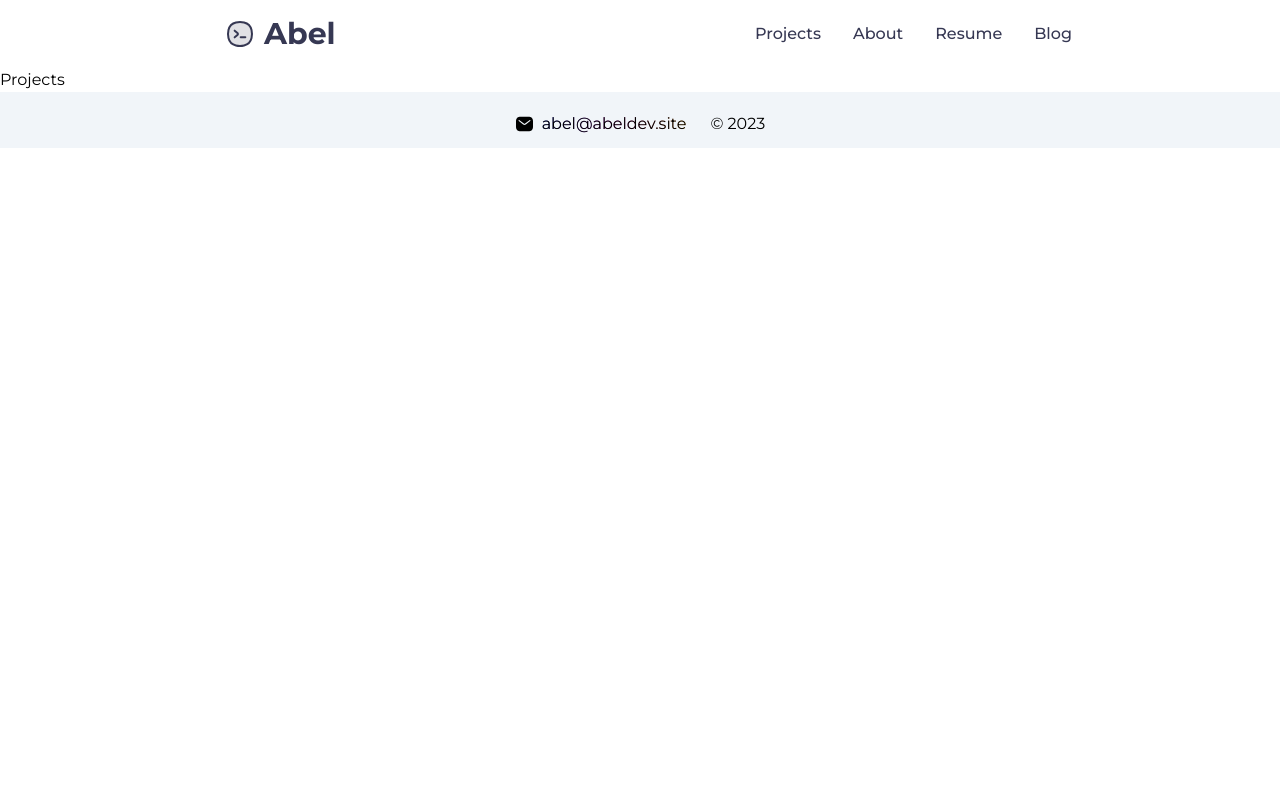
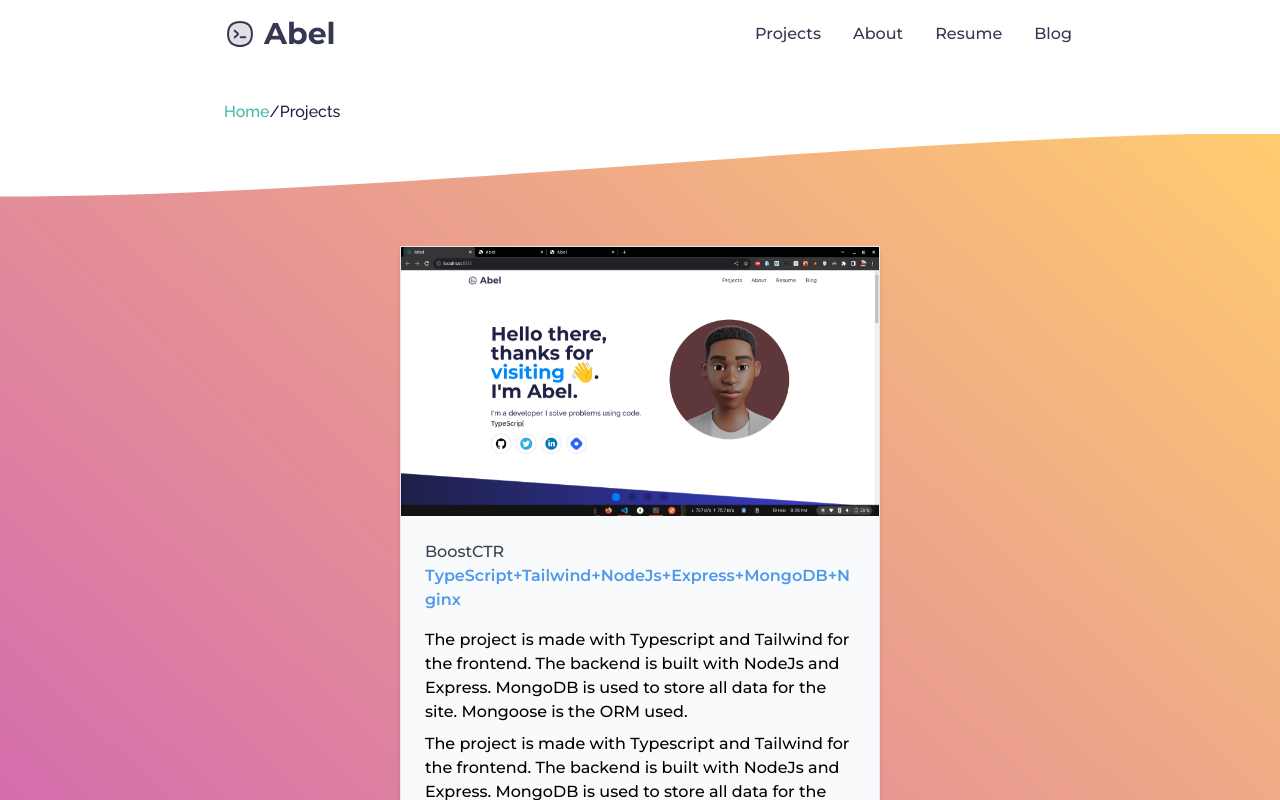
Before and after one commit to Codedwells/portfolio, a React (Vite) app: page /projects in a window 1280 px wide. Shown: the top 800 px of the page. Built offline with nearby package versions, Linux system fonts and the light colour scheme.

Commit message:
📦 NEW: projects page

```diff
--- a/package.json
+++ b/package.json
@@ -13,7 +13,8 @@
     "react": "^18.2.0",
     "react-dom": "^18.2.0",
     "react-router-dom": "^6.8.1",
-    "react-type-animation": "^2.1.2"
+    "react-type-animation": "^2.1.2",
+    "swiper": "^9.0.5"
   },
   "devDependencies": {
     "@types/postcss-import": "^14.0.0",
--- a/src/components/Project.tsx
+++ b/src/components/Project.tsx
@@ -1,24 +1,61 @@
 import { Link } from 'react-router-dom';
+import { Swiper, SwiperSlide } from 'swiper/react';
+import { Pagination } from 'swiper';
+import 'swiper/css';
+import 'swiper/css/pagination';
+
 type projectProps = {
 	title: string;
 	techStack: string;
-	liveLink: string | '';
-	github: string;
-	shortDesc: string;
-	longDesc: string;
+	liveLink?: string;
+	github?: string;
+	shortDesc?: string;
+	longDesc?: string[];
+	images?: string[];
+	scale?: number;
 };
 
-const Projects = ({
+const Project = ({
 	title,
 	techStack,
 	liveLink,
 	github,
 	shortDesc,
 	longDesc,
+	images,
 }: projectProps) => {
 	return (
 		<>
-			<div className='border p-6 shadow-md rounded-md md:mx-[6rem] mb-[2rem] lg:mx-[24rem] bg-slate-50'>
+			<section
+				className={`border shadow-md ${longDesc?'rounded-b-md':'rounded-md'} md:mx-[6rem] lg:mx-[24rem] bg-slate-50 ${
+					longDesc ? 'mb-[3rem] md:mb-[4rem] lg:mb-[8rem]' : 'mb-[2rem]'
+				}`}
+			>
+				<Swiper
+					className='mySwiper overflow-hidden'
+					slidesPerView={'auto'}
+					centeredSlides={true}
+					spaceBetween={30}
+					pagination={{
+						clickable: true,
+					}}
+					modules={[Pagination]}
+				>
+					{longDesc &&
+						images!.map((curr) => {
+							return (
+								<SwiperSlide>
+									<img
+										src={curr}
+										alt='project image'
+										className='transition-all duration-500  bg-cover hover:scale-150'
+									/>
+								</SwiperSlide>
+							);
+						})}
+				</Swiper>
+
+				<article className='p-6'>
 					<h1 className='font-[500] text-gray-700'>{title}</h1>
 					<h3
 						className='text-[#4f99ea] font-[600] whitespace-normal'
@@ -26,12 +63,28 @@ const Projects = ({
 					>
 						{techStack}
 					</h3>
-				<p
+					<div
 						className=' mt-4 max-w-[700px] font-[500] whitespace-normal'
 						style={{ wordWrap: 'break-word' }}
 					>
-					{shortDesc},<Link to={'./projects'} className="text-[#4f99ea]  hover:text-transparent bg-clip-text bg-gradient-to-r from-[#4158d0] via-[#c850c0] to-[#ffcc70] "> more...</Link>
-				</p>
+						{shortDesc ? (
+							<p>{shortDesc + ','}</p>
+						) : (
+							longDesc?.map((curr) => {
+								return <p className='mt-2'>{curr}</p>;
+							})
+						)}
+
+						{shortDesc && (
+							<Link
+								to={'./projects'}
+								className='text-[#4f99ea] hover:text-transparent bg-clip-text bg-gradient-to-r from-[#4158d0] via-[#c850c0] to-[#ffcc70] '
+							>
+								{' '}
+								more...
+							</Link>
+						)}
+					</div>
 
 					<div className='flex items-center mt-4'>
 						{liveLink && (
@@ -75,9 +128,10 @@ const Projects = ({
 							</div>
 						)}
 					</div>
-			</div>
+				</article>
+			</section>
 		</>
 	);
 };
 
-export default Projects;
+export default Project;
--- a/src/pages/Blog.tsx
+++ b/src/pages/Blog.tsx
@@ -1,7 +1,20 @@
+import { Link } from 'react-router-dom';
+
 const Blog = () => {
 	return (
 		<>
-			<div className='bg-slate-500'>Blog</div>
+			<section className='md:mt-[2rem]'>
+				<nav className='text-sm md:text-base font-Raleway pl-4 md:pl-[3.5rem] lg:pl-[14rem] font-[500] text-[#1f2045]'>
+					<Link
+						to={'/'}
+						className=' text-[#3db9a6] hover:text-[#238879] active:text-[#1f2045] transition-colors duration-500'
+					>
+						Home
+					</Link>
+					/<p className='inline'>Articles</p>
+				</nav>
+				<article></article>
+			</section>
 		</>
 	);
 };
--- a/src/pages/Home.tsx
+++ b/src/pages/Home.tsx
@@ -1,5 +1,6 @@
 import heroImage from '../assets/hero.jpeg';
 import Typed from '../components/Typed';
+import Project from '../components/Project';
 
 import hashnode from '../assets/hashnode-icon-svgrepo-com.svg';
 import linkedin from '../assets/linkedin-svgrepo-com.svg';
@@ -16,10 +17,8 @@ import tailwind from '../assets/tailwind.png';
 import postman from '../assets/postman.png';
 import figma from '../assets/figma.png';
 import github2 from '../assets/github.png';
-import Project from '../components/Project';
 
 const Home = () => {
-
 	return (
 		<>
 			<section className='flex items-center justify-center flex-col-reverse lg:flex-row  md:space-x-12'>
@@ -227,34 +226,28 @@ const Home = () => {
 							title='BoostCTR'
 							techStack={`TypeScript+Tailwind+NodeJs+Express+MongoDB+Nginx`}
 							liveLink='http://boostctr.io'
-							github=''
 							shortDesc='A freelance project I did for H-educate. A database for email subject lines that have been proven effective for customer mailing'
-							longDesc='The project is made with Typescript and Tailwind for the frontend. The backend is built with NodeJs and Express. MongoDB is used to store all data for the site. Mongoose is the ORM used.'
 						/>
 						<Project
 							title='BoostCTR'
 							techStack={`TypeScript+Tailwind+NodeJs+Express+MongoDB+Nginx`}
 							liveLink='http://boostctr.io'
-							github='github'
 							shortDesc='A freelance project I did for H-educate. A database for email subject lines that have been proven effective for customer mailing'
-							longDesc='The project is made with Typescript and Tailwind for the frontend. The backend is built with NodeJs and Express. MongoDB is used to store all data for the site. Mongoose is the ORM used.'
 						/>
 						<Project
 							title='BoostCTR'
 							techStack={`TypeScript+Tailwind+NodeJs+Express+MongoDB+Nginx`}
 							liveLink='http://boostctr.io'
-							github='github'
+							github='github.com'
 							shortDesc='A freelance project I did for H-educate. A database for email subject lines that have been proven effective for customer mailing'
-							longDesc='The project is made with Typescript and Tailwind for the frontend. The backend is built with NodeJs and Express. MongoDB is used to store all data for the site. Mongoose is the ORM used.'
 						/>
 						<Project
 							title='BoostCTR'
 							techStack={`TypeScript+Tailwind+NodeJs+Express+MongoDB+Nginx`}
 							liveLink='http://boostctr.io'
-							github='github'
 							shortDesc='A freelance project I did for H-educate. A database for email subject lines that have been proven effective for customer mailing'
-							longDesc='The project is made with Typescript and Tailwind for the frontend. The backend is built with NodeJs and Express. MongoDB is used to store all data for the site. Mongoose is the ORM used.'
 						/>
+
 					</div>
 					<svg
 						className='rotate-[360deg]  relative bottom-[6.2rem]'
@@ -292,7 +285,7 @@ const Home = () => {
 								id='name'
 								placeholder='Name'
 								className='h-[3rem]  p-2 bg-slate-100 rounded rounded-l-none focus:outline-none border-l-[3px] border-transparent focus:border-l-blue-500 '
-								/>
+							/>
 							<input
 								autoComplete='false'
 								type='text'
--- a/src/pages/Projects.tsx
+++ b/src/pages/Projects.tsx
@@ -1,7 +1,94 @@
+import { Link } from 'react-router-dom';
+
+import Project from '../components/Project';
+
+import project1 from '../assets/project1.png';
+
 const Projects = () => {
 	return (
 		<>
-			<div className=' stroke-lime-600'>Projects</div>
+			<section className='md:mt-[2rem]'>
+				<nav className='text-sm md:text-base font-Raleway pl-4 md:pl-[3.5rem] lg:pl-[14rem] font-[500] text-[#1f2045] '>
+					<Link
+						to={'/'}
+						className='text-[#3db9a6] hover:text-[#238879] active:text-[#1f2045] transition-colors duration-500'
+					>
+						Home
+					</Link>
+					/<p className='inline'>Projects</p>
+				</nav>
+
+				<article className='-mt-[5.6rem]'>
+					<svg
+						className='rotate-[180deg] z-10  relative top-[6.2rem]'
+						fill='white'
+						xmlns='http://www.w3.org/2000/svg'
+						version='1.1'
+						width='100%'
+						height='100'
+						viewBox='0 20 50 80'
+						preserveAspectRatio='none'
+					>
+						<path d='M0,101 C15,100 35,50 50,50 L50,50 C65,50 85,100 100,100 Z'></path>
+					</svg>
+
+					<div className='relative py-28 w-screen projects px-4'>
+						<Project
+							title='BoostCTR'
+							techStack={`TypeScript+Tailwind+NodeJs+Express+MongoDB+Nginx`}
+							liveLink='http://boostctr.io'
+							images={[project1, project1, project1, project1]}
+							longDesc={[
+								'The project is made with Typescript and Tailwind for the frontend. The backend is built with NodeJs and Express. MongoDB is used to store all data for the site. Mongoose is the ORM used.',
+								'The project is made with Typescript and Tailwind for the frontend. The backend is built with NodeJs and Express. MongoDB is used to store all data for the site. Mongoose is the ORM used.',
+							]}
+						/>
+						<Project
+							title='BoostCTR'
+							techStack={`TypeScript+Tailwind+NodeJs+Express+MongoDB+Nginx`}
+							liveLink='http://boostctr.io'
+							images={[project1, project1, project1, project1]}
+							longDesc={[
+								'The project is made with Typescript and Tailwind for the frontend. The backend is built with NodeJs and Express. MongoDB is used to store all data for the site. Mongoose is the ORM used.',
+								'The project is made with Typescript and Tailwind for the frontend. The backend is built with NodeJs and Express. MongoDB is used to store all data for the site. Mongoose is the ORM used.',
+							]}
+						/>
+						<Project
+							title='BoostCTR'
+							techStack={`TypeScript+Tailwind+NodeJs+Express+MongoDB+Nginx`}
+							liveLink='http://boostctr.io'
+							images={[project1, project1, project1, project1]}
+							longDesc={[
+								'The project is made with Typescript and Tailwind for the frontend. The backend is built with NodeJs and Express. MongoDB is used to store all data for the site. Mongoose is the ORM used.',
+								'The project is made with Typescript and Tailwind for the frontend. The backend is built with NodeJs and Express. MongoDB is used to store all data for the site. Mongoose is the ORM used.',
+							]}
+						/>
+						<Project
+							title='BoostCTR'
+							techStack={`TypeScript+Tailwind+NodeJs+Express+MongoDB+Nginx`}
+							liveLink='http://boostctr.io'
+							images={[project1, project1, project1, project1]}
+							longDesc={[
+								'The project is made with Typescript and Tailwind for the frontend. The backend is built with NodeJs and Express. MongoDB is used to store all data for the site. Mongoose is the ORM used.',
+								'The project is made with Typescript and Tailwind for the frontend. The backend is built with NodeJs and Express. MongoDB is used to store all data for the site. Mongoose is the ORM used.',
+							]}
+						/>
+					</div>
+					<svg
+						className='rotate-[360deg]  relative bottom-[6.2rem]'
+						fill='white'
+						xmlns='http://www.w3.org/2000/svg'
+						version='1.1'
+						width='100%'
+						height='100'
+						viewBox='0 20 50 80'
+						preserveAspectRatio='none'
+					>
+						<path d='M0,103 C15,100 35,50 50,50 L50,50 C65,50 85,100 100,100 Z'></path>
+					</svg>
+					<p className='relative bottom-[3.5rem] text-[#1f2045] font-[700] px-4 text-center text-2xl'>More coming soon!!!</p>
+				</article>
+			</section>
 		</>
 	);
 };
```
Also changed, not shown: src/assets/project1.png (added), 1 other file (tests, documents, lock files or other folders). Lines whose indentation alone changed are shown as unchanged.
